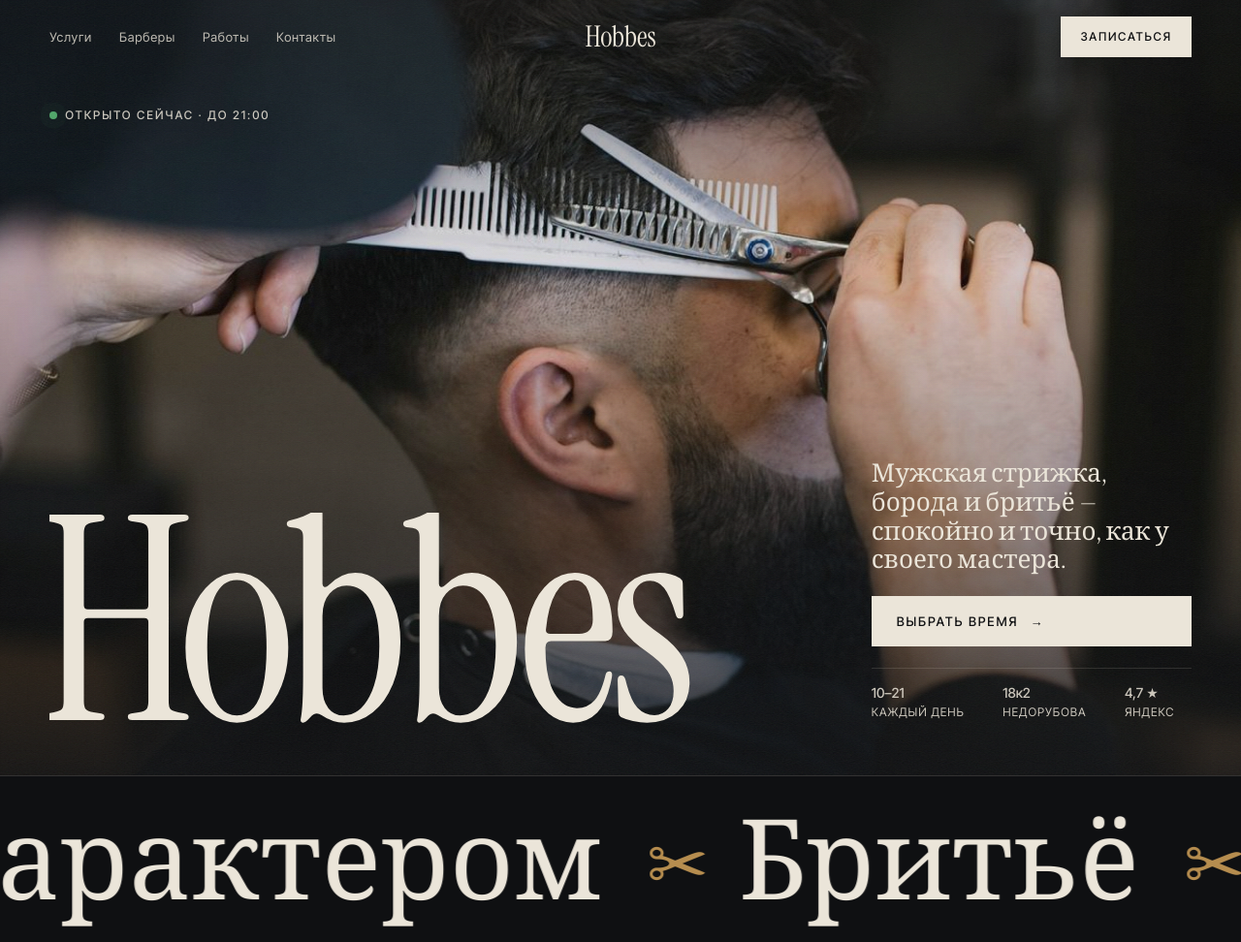
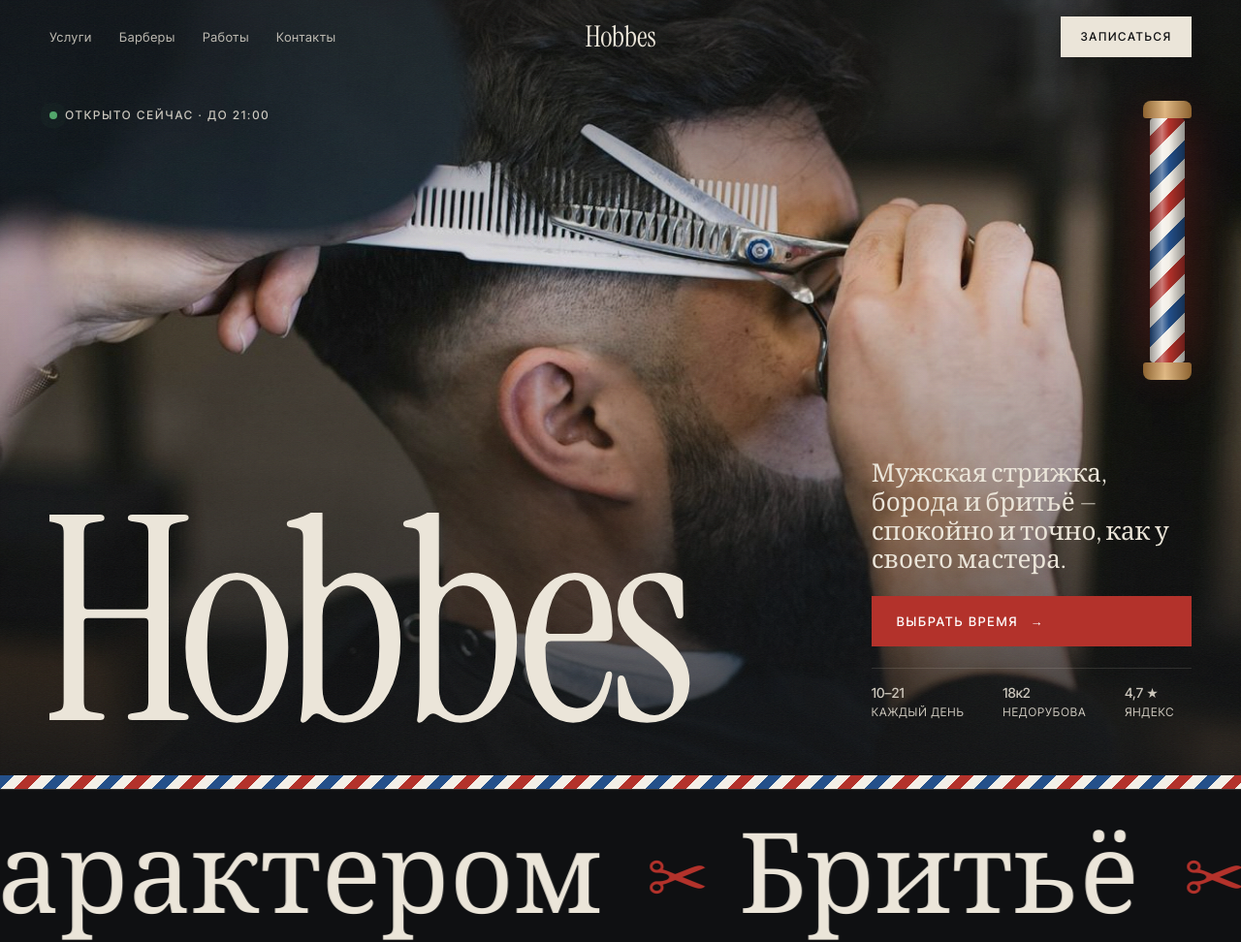
Before and after one commit to k41705594-boop/hobbes-barbershop, a plain HTML site: page index.html in a window 1280 px wide. Shown: the top 972 px of the page at 97% size. Drawn offline with Linux system fonts and the light colour scheme.

Commit message:
Цвета барбер-пола на первом экране: столб, полоса, красная кнопка
Co-Authored-By: Claude Opus 5.5 <noreply@anthropic.com>

```diff
--- a/index.html
+++ b/index.html
@@ -18,7 +18,7 @@
 :root{
   --ink:#0f1012; --ink-2:#18191c; --cream:#ebe5d9; --paper:#f3efe7; --mute:#8a8378;
   --line:rgba(15,16,18,.14); --line-d:rgba(235,229,217,.16);
-  --blue:#1e3a52; --blue-2:#17314a; --brass:#b68d4f;
+  --blue:#1e3a52; --blue-2:#17314a; --brass:#b68d4f; --red:#b3322b; --blue-p:#24508a;
   --serif:'Instrument Serif',Georgia,serif; --sans:'Inter Tight',system-ui,sans-serif;
   --pad:clamp(16px,4vw,56px);
 }
@@ -74,7 +74,19 @@ header.solid .btn{background:var(--ink);color:var(--cream)}
 .hero .side p{font-family:var(--serif);font-size:26px;line-height:1.15}
 .hero .meta{display:grid;grid-template-columns:repeat(3,auto);gap:22px;font-size:12px;letter-spacing:.08em;text-transform:uppercase;opacity:.85;border-top:1px solid var(--line-d);padding-top:14px}
 .hero .meta b{display:block;font-weight:500;font-size:14px;letter-spacing:0;text-transform:none}
+.hero .side .btn.light{background:var(--red);color:#fff}.hero .side .btn.light:hover{background:#fff;color:var(--red)}
 .hero .tag{position:absolute;z-index:2;top:110px;left:var(--pad);opacity:.85}
+/* барбер-пол: красный, белый, синий */
+.pole{position:absolute;z-index:2;right:var(--pad);top:104px;height:min(36vh,290px);display:flex;flex-direction:column;align-items:center;filter:drop-shadow(0 10px 30px rgba(0,0,0,.4))}
+.pole .cap{width:50px;height:18px;background:linear-gradient(90deg,#8a6631,#e3c48c 45%,#8a6631);border-radius:8px 8px 3px 3px}
+.pole .cap.b{border-radius:3px 3px 8px 8px}
+.pole .glass{flex:1;width:36px;border-radius:4px;overflow:hidden;position:relative;box-shadow:0 0 50px rgba(179,50,43,.45)}
+.pole .glass:before{content:"";position:absolute;left:0;right:0;top:-80px;bottom:0;background:repeating-linear-gradient(-45deg,var(--red) 0 14px,#f3efe7 14px 28px,var(--blue-p) 28px 42px,#f3efe7 42px 56px);animation:pole 1.8s linear infinite}
+.pole .glass:after{content:"";position:absolute;inset:0;background:linear-gradient(90deg,rgba(0,0,0,.35),rgba(255,255,255,.35) 35%,rgba(255,255,255,0) 55%,rgba(0,0,0,.4))}
+@keyframes pole{to{transform:translateY(79.2px)}}
+.stripe{height:14px;overflow:hidden;position:relative;background:#f3efe7}
+.stripe:before{content:"";position:absolute;top:0;bottom:0;left:-57px;right:0;background:repeating-linear-gradient(-45deg,var(--red) 0 10px,#f3efe7 10px 20px,var(--blue-p) 20px 30px,#f3efe7 30px 40px);animation:str 2.4s linear infinite}
+@keyframes str{to{transform:translateX(56.57px)}}
 
 /* манифест */
 .manifest{padding:clamp(90px,14vw,190px) var(--pad);text-align:center}
@@ -206,7 +218,7 @@ footer .links{display:flex;justify-content:space-between;gap:20px;flex-wrap:wrap
 .loader .mid{position:absolute;inset:0;display:grid;place-items:center;color:var(--cream);transition:opacity .4s}
 .loader.done .mid{opacity:0}
 .loader .name{font-family:var(--serif);font-style:italic;font-size:clamp(64px,10vw,140px);line-height:1;position:relative;overflow:hidden;padding:0 .1em}
-.loader .name:after{content:"";position:absolute;left:0;right:0;top:50%;height:1px;background:var(--brass);transform:scaleX(var(--p,0));transform-origin:left}
+.loader .name:after{content:"";position:absolute;left:0;right:0;top:50%;height:6px;margin-top:-3px;background:repeating-linear-gradient(-45deg,var(--red) 0 6px,#f3efe7 6px 12px,var(--blue-p) 12px 18px,#f3efe7 18px 24px);transform:scaleX(var(--p,0));transform-origin:left}
 .loader .cnt{position:absolute;right:var(--pad);bottom:var(--pad);font-family:var(--serif);font-size:clamp(48px,8vw,120px);line-height:.8}
 .loader .sub{position:absolute;left:var(--pad);bottom:var(--pad)}
 
@@ -228,7 +240,7 @@ footer .links{display:flex;justify-content:space-between;gap:20px;flex-wrap:wrap
 .mq .tr{display:flex;width:max-content;will-change:transform}
 .mq span{font-family:var(--serif);font-size:clamp(56px,9vw,150px);line-height:1;white-space:nowrap;padding-right:.4em}
 .mq span:nth-child(even){font-style:italic;color:transparent;-webkit-text-stroke:1px rgba(235,229,217,.55)}
-.mq b{font-weight:400;color:var(--brass);padding-right:.4em;font-size:clamp(40px,6vw,100px)}
+.mq b{font-weight:400;color:var(--red);padding-right:.4em;font-size:clamp(40px,6vw,100px)}
 
 /* ритуал */
 .ritual{background:var(--paper);position:relative}
@@ -284,6 +296,7 @@ footer .links{display:flex;justify-content:space-between;gap:20px;flex-wrap:wrap
   .hero .side p{font-size:22px}
   .hero h1{font-size:31vw}
   .hero .tag{top:92px}
+  .pole{top:86px;height:150px}.pole .glass{width:20px}.pole .cap{width:30px;height:12px}
   .facts{grid-template-columns:1fr 1fr}
   .facts div{padding:22px 0;border-right:0;border-bottom:1px solid var(--line)}
   .facts div:nth-child(odd){padding-right:16px;border-right:1px solid var(--line)}
@@ -336,6 +349,7 @@ footer .links{display:flex;justify-content:space-between;gap:20px;flex-wrap:wrap
   <!-- ЗАГЛУШКА: после субботней съёмки заменить на <video autoplay muted loop playsinline poster="img/hero.jpg" src="video/hero.mp4"></video> -->
   <div class="media"><img src="img/hero.jpg" alt="Барбер за работой в Hobbes"></div>
   <div class="grain"></div>
+  <div class="pole" aria-hidden="true"><span class="cap"></span><span class="glass"></span><span class="cap b"></span></div>
   <div class="tag cap"><span class="live" id="live"><i></i><span id="liveT">Открыто до 21:00</span></span></div>
   <div class="in">
     <div class="h1clip"><h1><span>Hobbes</span></h1></div>
@@ -347,6 +361,7 @@ footer .links{display:flex;justify-content:space-between;gap:20px;flex-wrap:wrap
   </div>
 </section>
 
+<div class="stripe" aria-hidden="true"></div>
 <div class="mq" aria-hidden="true"><div class="tr" id="mqT"></div></div>
 
 <section class="manifest">
```
